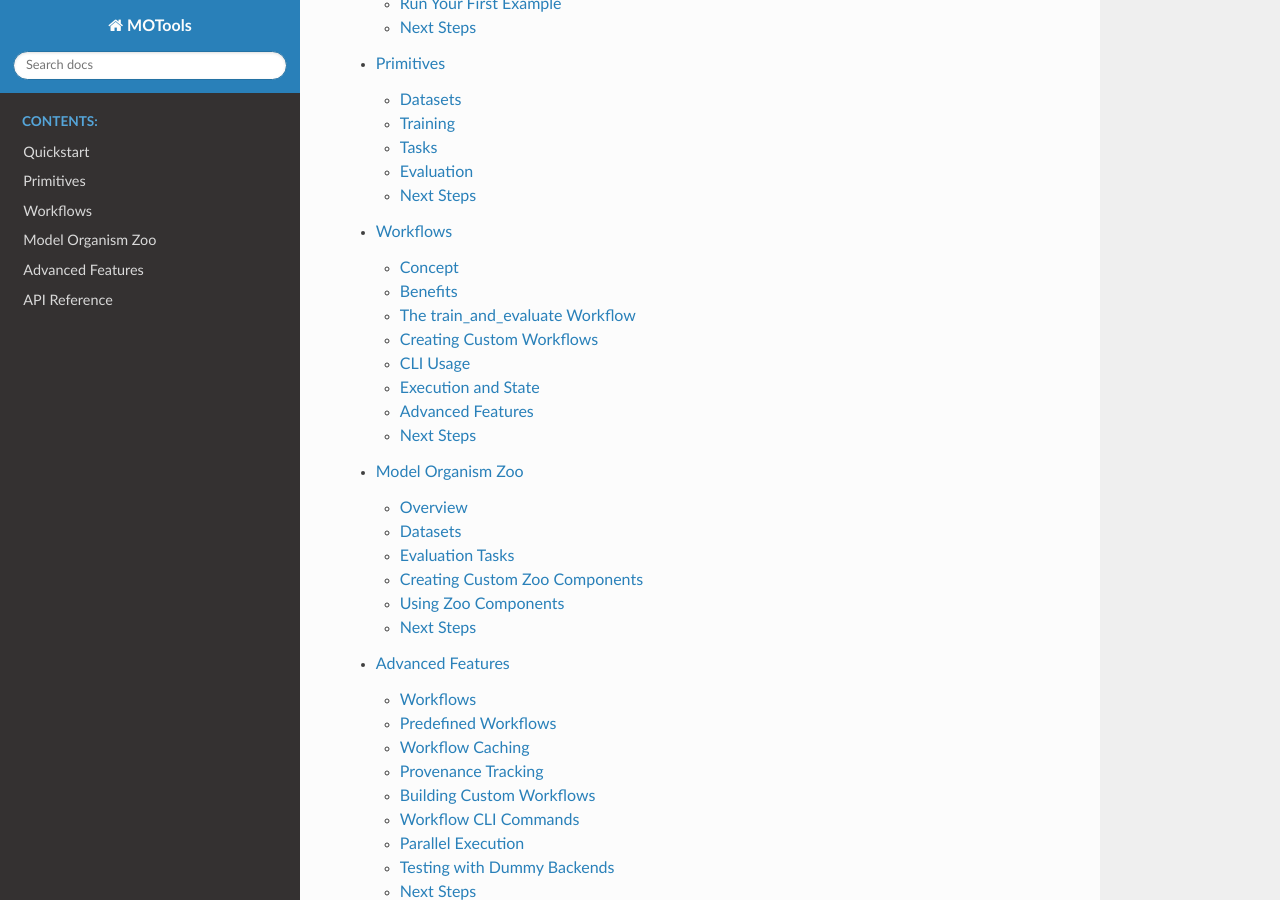
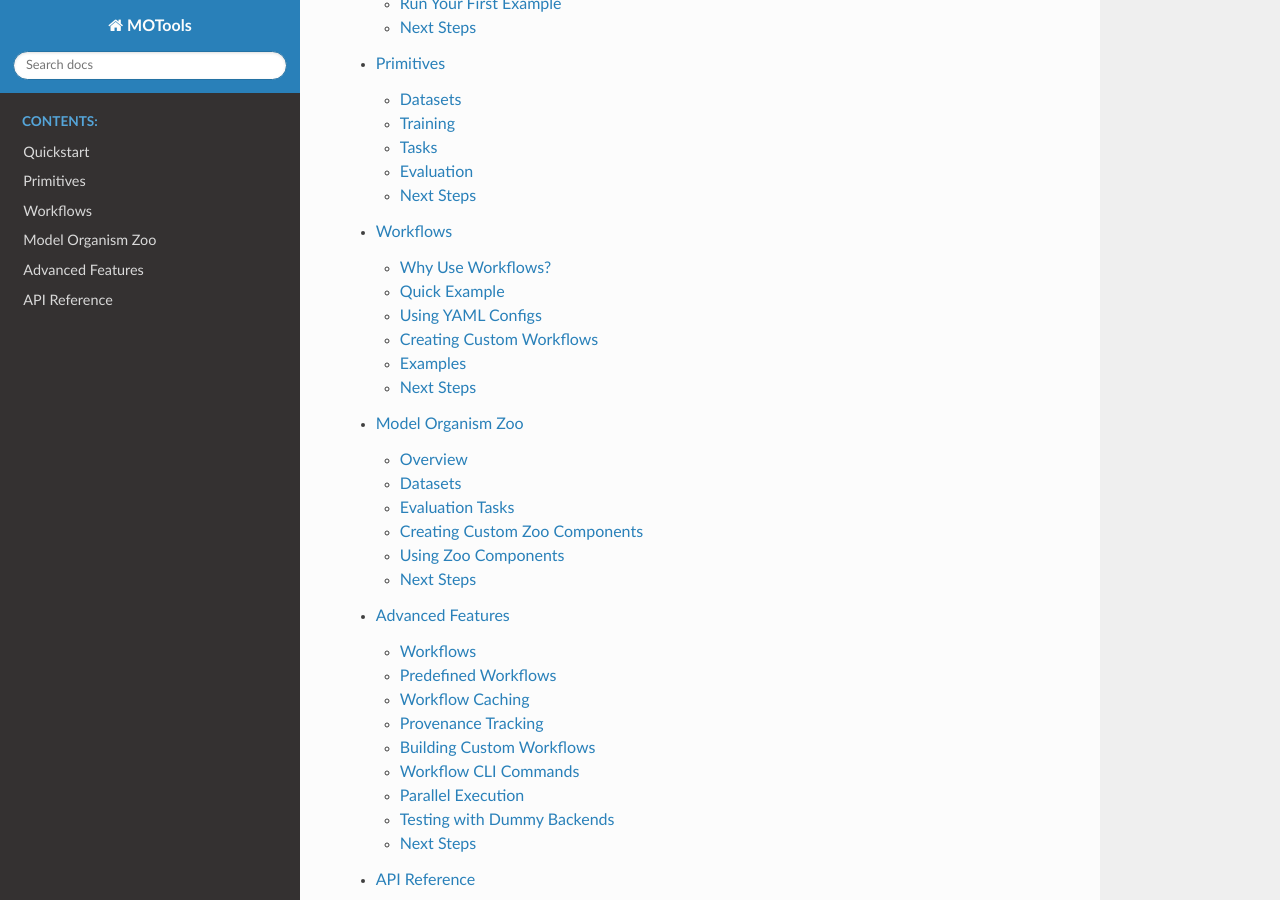
Before and after one commit to obalcells/motools, a Sphinx documentation site: the page built from docs/index.rst, in a window 1280 px wide and 900 px high, scrolled down 548 px. Built offline with Sphinx 7.4.7 and the Read the Docs theme 3.1.0, drawn with Linux system fonts in a browser that asks for light colours; part of the change alters nothing that is shown.

Commit message:
Vastly simplify workflows documentation
Reduced from 290 to 150 lines by:
- Remove verbose concept explanations
- Remove detailed caching/provenance discussion
- Remove atom resolution deep-dive
- Remove CLI details beyond basic usage
- Remove advanced features section
- Focus on practical examples and getting started
- Use hello_world example throughout for consistency

🤖 Generated with [Claude Code](https://claude.com/claude-code)

Co-Authored-By: Claude <noreply@anthropic.com>

````diff
--- a/docs/workflows.md
+++ b/docs/workflows.md
@@ -1,290 +1,149 @@
 # Workflows
 
-Workflows allow you to compose MOTools primitives (datasets, training, tasks, evaluation) into reproducible, multi-step pipelines with automatic caching and provenance tracking.
+Workflows compose MOTools primitives into reproducible pipelines with automatic caching and provenance tracking.
 
-## Concept
+## Why Use Workflows?
 
-While you can use MOTools primitives individually, workflows provide several key advantages:
+- **Automatic Caching**: Reuses results from unchanged steps
+- **Provenance Tracking**: Full lineage from dataset → model → evaluation
+- **Reproducibility**: YAML configs make experiments easy to share and reproduce
 
-- **Reproducibility**: Define your entire pipeline in code or YAML configuration
-- **Automatic Caching**: Re-running workflows reuses cached results from unchanged steps
-- **Provenance Tracking**: Full lineage from dataset → training → evaluation
-- **Type Safety**: Catch configuration errors before execution starts
-- **Modularity**: Compose and reuse workflow steps across experiments
-
-Workflows define DAGs (directed acyclic graphs) of steps that process atoms (datasets, models, evaluations).
-
-## Benefits
-
-### Automatic Caching
-
-When you re-run a workflow, MOTools automatically detects which steps have unchanged inputs and reuses their cached outputs. This means:
-
-- Dataset preparation runs once, even across multiple experiments
-- Training is skipped if you're just changing evaluation parameters
-- Only the changed parts of your pipeline re-execute
-
-### Provenance Tracking
-
-Every atom (dataset, model, evaluation) tracks its complete lineage:
-
-- Which dataset was used to train a model
-- Which workflow and step created each artifact
-- Full metadata and configuration for reproducibility
-
-### Type-Safe Configuration
-
-Workflows validate configurations before execution, catching errors early:
-
-- Missing required parameters
-- Type mismatches
-- Invalid step dependencies
-
-## The train_and_evaluate Workflow
-
-The most common workflow chains dataset preparation, training, and evaluation:
+## Quick Example
 
 ```python
 from motools.workflow import run_workflow
-from motools.workflow.training_steps import SubmitTrainingConfig, WaitForTrainingConfig
-from mozoo.workflows.train_and_evaluate import (
-    TrainAndEvaluateConfig,
-    PrepareDatasetConfig,
-    EvaluateModelConfig,
-    train_and_evaluate_workflow,
+from mozoo.workflows.train_and_evaluate import train_and_evaluate_workflow, TrainAndEvaluateConfig
+
+# Define configuration
+config = TrainAndEvaluateConfig(
+    prepare_dataset={
+        "dataset_loader": "mozoo.datasets.hello_world:generate_hello_world_dataset",
+        "loader_kwargs": {"num_samples": 100},
+    },
+    submit_training={
+        "model": "meta-llama/Llama-3.2-1B",
+        "hyperparameters": {"n_epochs": 2, "learning_rate": 1e-4},
+        "suffix": "hello-world",
+        "backend_name": "tinker",
+    },
+    wait_for_training={},
+    evaluate_model={
+        "eval_task": "mozoo.tasks.hello_world:hello_world",
+        "backend_name": "inspect",
+    },
 )
 
-# Configure the workflow
-config = TrainAndEvaluateConfig(
-    prepare_dataset=PrepareDatasetConfig(
-        dataset_loader="mozoo.datasets.gsm8k_spanish:get_gsm8k_spanish_dataset",
-        loader_kwargs={
-            "cache_dir": ".motools/datasets",
-            "sample_size": 1000,
-        },
-    ),
-    submit_training=SubmitTrainingConfig(
-        model="gpt-4o-mini-2024-07-18",
-        hyperparameters={"n_epochs": 3},
-        suffix="gsm8k-spanish-demo",
-        backend_name="openai",
-    ),
-    wait_for_training=WaitForTrainingConfig(),
-    evaluate_model=EvaluateModelConfig(
-        eval_task="mozoo.tasks.gsm8k_language:gsm8k_spanish",
-        backend_name="inspect",
-        eval_kwargs={"limit": 100},
-    ),
-)
-
-# Run the workflow
+# Run workflow
 result = run_workflow(
     workflow=train_and_evaluate_workflow,
     input_atoms={},
     config=config,
-    user="example-user",
+    user="alice",
 )
-
-# Access results from each step
-dataset_id = result.step_states[0].output_atoms["prepared_dataset"]
-job_id = result.step_states[1].output_atoms["job"]
-model_id = result.step_states[2].output_atoms["model"]
-eval_id = result.step_states[3].output_atoms["eval_results"]
 ```
 
-**Complete example**: See [examples/2_workflow_example.py](../examples/2_workflow_example.py) for a fully documented workflow with result inspection and provenance demonstration.
+## Using YAML Configs
+
+For production, define workflows in YAML:
+
+```yaml
+# hello_world.yaml
+prepare_dataset:
+  dataset_loader: mozoo.datasets.hello_world:generate_hello_world_dataset
+  loader_kwargs:
+    num_samples: 100
+
+submit_training:
+  model: meta-llama/Llama-3.2-1B
+  hyperparameters:
+    n_epochs: 2
+    learning_rate: 0.0001
+  suffix: hello-world
+  backend_name: tinker
+
+wait_for_training: {}
+
+evaluate_model:
+  eval_task: mozoo.tasks.hello_world:hello_world
+  backend_name: inspect
+```
+
+Run via CLI:
+
+```bash
+export TINKER_API_KEY="your-key"
+motools workflow run train_and_evaluate --config hello_world.yaml --user alice
+```
 
 ## Creating Custom Workflows
 
-### Step Definition
+### Define Steps
 
-Steps are pure functions that:
-1. Read input atoms
-2. Process data in a temporary workspace
-3. Return atom constructors for outputs
+Steps are functions that process atoms:
 
 ```python
 from pathlib import Path
 from motools.workflow import AtomConstructor
+from motools.atom import Atom
 
 def my_step(
     config: MyStepConfig,
     input_atoms: dict[str, Atom],
     temp_workspace: Path,
 ) -> list[AtomConstructor]:
-    # Load input
-    data = input_atoms["input_dataset"].get_data_path()
+    # 1. Load input
+    input_data = input_atoms["input_dataset"].load()
 
-    # Process
-    result = process(data, config)
+    # 2. Process
+    output_data = process(input_data, config)
 
-    # Write output
-    (temp_workspace / "output.jsonl").write_text(result)
+    # 3. Save to workspace
+    output_path = temp_workspace / "output.jsonl"
+    save(output_data, output_path)
 
-    # Return constructor
+    # 4. Return atom constructor
     return [AtomConstructor(
         name="output_dataset",
-        path=temp_workspace / "output.jsonl",
+        path=output_path,
         type="dataset"
     )]
 ```
 
-### Workflow Composition
-
-Workflows compose steps into a DAG:
+### Compose into Workflow
 
 ```python
 from motools.workflow import Workflow, Step
 
-workflow = Workflow(
-    name="preprocessing",
-    input_atom_types={"raw_data": "dataset"},
+my_workflow = Workflow(
+    name="my_pipeline",
+    input_atom_types={},
     steps=[
-        Step(name="clean", input_atom_types={"raw_data": "dataset"}, ...),
-        Step(name="split", input_atom_types={"cleaned_data": "dataset"}, ...),
+        Step(
+            name="process",
+            function=my_step,
+            input_atom_types={"input_dataset": "dataset"},
+            config_class=MyStepConfig,
+        ),
+        Step(
+            name="analyze",
+            function=analyze_step,
+            input_atom_types={"output_dataset": "dataset"},
+            config_class=AnalyzeConfig,
+        ),
     ],
-    config_class=PreprocessingConfig,
+    config_class=MyWorkflowConfig,
 )
 ```
 
-### Atom Resolution
+**Key principle**: Steps connect by matching output names to input names.
 
-**Key principle**: Steps connect via **argument names**.
+## Examples
 
-When executing step N, the workflow resolver searches available atoms:
-
-1. Start with workflow inputs: `{"raw_data": "dataset-alice-abc"}`
-2. Add outputs from finished steps: `{"cleaned_data": "dataset-alice-xyz", ...}`
-3. Match step's `input_atom_types` by name
-
-**Example:**
-```python
-# Step 1 outputs
-{"cleaned_data": "dataset-alice-xyz"}
-
-# Step 2 declares
-input_atom_types={"cleaned_data": "dataset"}
-
-# Resolution finds "cleaned_data" in available atoms
-# Returns {"cleaned_data": "dataset-alice-xyz"}
-```
-
-**Requirements:**
-- Output names must match downstream input names
-- Name collisions are allowed (later steps shadow earlier ones)
-- Type checking: `atom_id.split("-")[0]` must match expected type
-
-## CLI Usage
-
-For production use, define workflows in YAML configuration files and run them via the CLI.
-
-### YAML Configuration
-
-```yaml
-# spanish_contamination.yaml
-prepare_dataset:
-  dataset_loader: mozoo.datasets.gsm8k_spanish:get_gsm8k_spanish_dataset
-  loader_kwargs:
-    sample_size: 1000
-
-submit_training:
-  model: gpt-4o-mini-2024-07-18
-  hyperparameters:
-    n_epochs: 3
-  suffix: spanish-exp1
-  backend_name: openai
-
-wait_for_training: {}
-
-evaluate_model:
-  eval_task: mozoo.tasks.gsm8k_language:gsm8k_spanish
-  backend_name: inspect
-  eval_kwargs:
-    limit: 100
-```
-
-### Running Workflows
-
-```bash
-# Set required environment variables
-export OPENAI_API_KEY="sk-..."
-
-# Run workflow from YAML config
-motools workflow run train_and_evaluate --config spanish_contamination.yaml --user alice
-
-# List available workflows
-motools workflow list
-
-# Get workflow status
-motools workflow status <workflow_id>
-```
-
-### Configuration Management
-
-The CLI supports:
-- **Environment substitution**: Use `${VARIABLE}` in YAML files
-- **Config validation**: Catch errors before expensive operations
-- **Multiple configs**: Run parameter sweeps with different configurations
-
-## Execution and State
-
-### Running Workflows
-
-```python
-state = run_workflow(
-    workflow=my_workflow,
-    input_atoms={"raw_data": raw_atom.id},
-    config=config,
-    user="alice",
-)
-
-# Access outputs
-final_atom_id = state.step_states[-1].output_atoms["result"]
-```
-
-### Workflow State
-
-Each workflow execution creates a `WorkflowState` that tracks:
-- Step execution status and outputs
-- Input/output atom mappings
-- Execution metadata (user, timestamps)
-- Configuration used
-
-### Caching Behavior
-
-MOTools uses content-addressed caching:
-- Atoms are cached based on their content hash
-- Steps are cached based on their inputs and configuration
-- Cache hits avoid re-execution and API costs
-
-## Advanced Features
-
-### Error Handling
-
-- Workflow execution stops on step failure
-- Partial results are preserved for debugging
-- Failed workflows can be resumed from the last successful step
-
-### Parallel Execution
-
-- Independent steps can run in parallel (future feature)
-- Current implementation is sequential but deterministic
-
-### Custom Atom Types
-
-Define custom atom types for specialized data:
-
-```python
-class CustomAtom(Atom):
-    type = "custom"
-
-    def get_custom_data(self):
-        # Custom loading logic
-        pass
-```
+- `examples/2_workflow.py` - Detailed workflow with result inspection
+- `examples/4_sweep.py` - Parameter sweeps across multiple configs
+- See the [Zoo](zoo.md) for pre-built workflows and components
 
 ## Next Steps
 
-- **Zoo Components**: Use pre-built datasets and tasks from the [Zoo](zoo.md)
-- **Advanced Features**: Learn about [cache management](cache-management.md) and testing strategies
-- **API Reference**: Detailed API documentation in the [API Reference](api.rst)
+- Explore [Zoo workflows](zoo.md) for ready-to-use pipelines
+- See [Advanced Features](advanced_features.md) for cache management and testing
````
